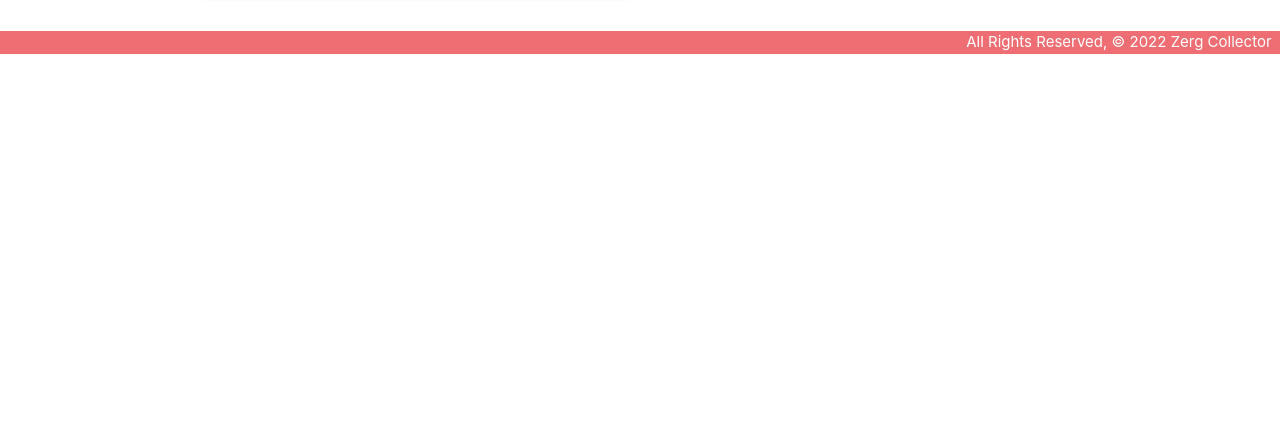
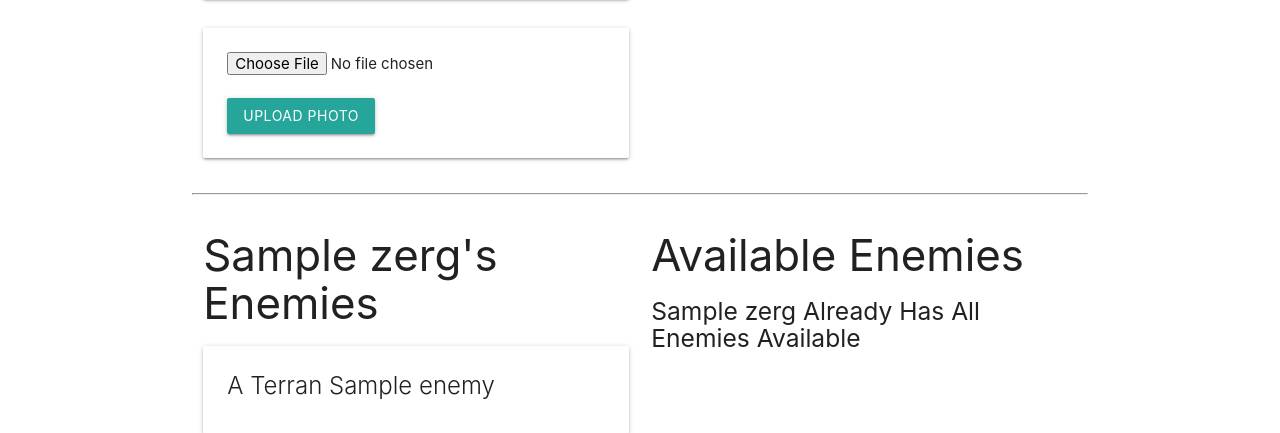
Before and after one commit to nukaterrapin7/zerg-collector, a Django app: page /zergs/1/ in a window 1280 px wide. Shown: the part 796-1229 px from the top of the page. Before the commit the page ends 850 px from the top, so only its background shows below. Run offline with Django 4.2, Linux system fonts and the light colour scheme; tables that the repository leaves empty hold one stand-in row (values such as "Sample post").

Commit message:
Fixes model and addes Photo functionality

```diff
--- a/main_app/admin.py
+++ b/main_app/admin.py
@@ -1,8 +1,9 @@
 from django.contrib import admin
-from .models import Enemy, Zerg, Essence
+from .models import Enemy, Zerg, Essence, Photo
 
 # Register your models here.
 
 admin.site.register(Zerg)
 admin.site.register(Essence)
 admin.site.register(Enemy)
+admin.site.register(Photo)
--- a/main_app/models.py
+++ b/main_app/models.py
@@ -57,3 +57,10 @@ class Essence(models.Model):
 
     class Meta:
         ordering = ['-date']
+
+class Photo(models.Model):
+    url = models.CharField(max_length=200)
+    zerg = models.ForeignKey(Zerg, on_delete=models.CASCADE)
+
+    def __str__(self):
+        return f"Photo for zerg_id: {self.zerg_id} @{self.url}"
--- a/main_app/templates/zergs/detail.html
+++ b/main_app/templates/zergs/detail.html
@@ -21,6 +21,17 @@
         <a href="{% url 'zergs_delete' zerg.id %}">Delete</a>
       </div>
     </div>
+    {% for photo in zerg.photo_set.all %}
+      <img class="responsive-img card-panel" src="{{photo.url}}">
+    {% empty %}
+      <div class="card-panel teal-text center-align">No Photos Uploaded</div>
+    {% endfor %}
+    <form action="{% url 'add_photo' zerg.id %}" enctype="multipart/form-data" method="POST" class="card-panel">
+      {% csrf_token %}
+      <input type="file" name="photo-file">
+      <br><br>
+      <input type="submit" class="btn" value="Upload Photo">
+    </form>
   </div>
   <div class="col s6">
     <form action="{% url 'add_essence' zerg.id %}" method="POST">
@@ -52,7 +63,7 @@
         <div class="card">
           <div class="card-content">
             <span class="card-title">
-              A {{ enemy.race }} <span>{{ enemy.name }}</span>
+              A {{ enemy.get_race_display }} <span>{{ enemy.name }}</span>
             </span>
           </div>
         </div>
@@ -69,7 +80,7 @@
       <div class="card">
         <div class="card-content">
           <span class="card-title">
-            A {{ enemy.race }} <span>{{ enemy.name }}</span>
+            A {{ enemy.get_race_display }} <span>{{ enemy.name }}</span>
           </span>
         </div>
         <div class="card-action">
--- a/main_app/urls.py
+++ b/main_app/urls.py
@@ -16,5 +16,5 @@ urlpatterns = [
     path('enemies/create/', views.EnemyCreate.as_view(), name='enemies_create'),
     path('enemies/<int:pk>/update/', views.EnemyUpdate.as_view(), name='enemies_update'),
     path('enemies/<int:pk>/delete/', views.EnemyDelete.as_view(), name='enemies_delete'),
-
+    path('zergs/<int:zerg_id>/add_photo/', views.add_photo, name='add_photo'),
 ]
--- a/main_app/views.py
+++ b/main_app/views.py
@@ -1,8 +1,12 @@
 from django.shortcuts import render, redirect
 from django.views.generic.edit import CreateView, UpdateView, DeleteView
 from django.views.generic import ListView, DetailView
-from .models import Enemy, Zerg, Enemy
+from .models import Enemy, Zerg, Enemy, Photo
 from .forms import EssenceForm
+import uuid
+import boto3
+import os
+
 
 # Create your views here.
 
@@ -36,7 +40,7 @@ def add_essence(request, zerg_id):
 
 # @login_required
 def assoc_enemy(request, zerg_id, enemy_id):
-  Zerg.objects.get(id=zerg_id).enemies.add(zerg_id)
+  Zerg.objects.get(id=zerg_id).enemies.add(enemy_id)
   return redirect('detail', zerg_id=zerg_id)
 
 class EnemyList(ListView):
@@ -68,3 +72,18 @@ class ZergUpdate(UpdateView):
 class ZergDelete(DeleteView):
     model = Zerg
     success_url = '/zergs/'
+
+def add_photo(request, zerg_id):
+    photo_file = request.FILES.get('photo-file', None)
+    if photo_file:
+        s3 = boto3.client('s3')
+        key = uuid.uuid4().hex[:6] + photo_file.name[photo_file.name.rfind('.'):]
+        try:
+            bucket = os.environ['S3_BUCKET']
+            s3.upload_fileobj(photo_file, bucket, key)
+            url = f"{os.environ['S3_BASE_URL']}{bucket}/{key}"
+            Photo.objects.create(url=url, zerg_id=zerg_id)
+        except Exception as e:
+            print('An error occurred uploading file to S3')
+            print(e)
+    return redirect('detail', zerg_id=zerg_id)
--- a/zergcollector/settings.py
+++ b/zergcollector/settings.py
@@ -11,6 +11,11 @@ https://docs.djangoproject.com/en/4.1/ref/settings/
 """
 
 from pathlib import Path
+
+import environ
+
+environ.Env()
+environ.Env.read_env()
 
 # Build paths inside the project like this: BASE_DIR / 'subdir'.
 BASE_DIR = Path(__file__).resolve().parent.parent
```
Also changed, not shown: main_app/migrations/0008_photo.py (added).
